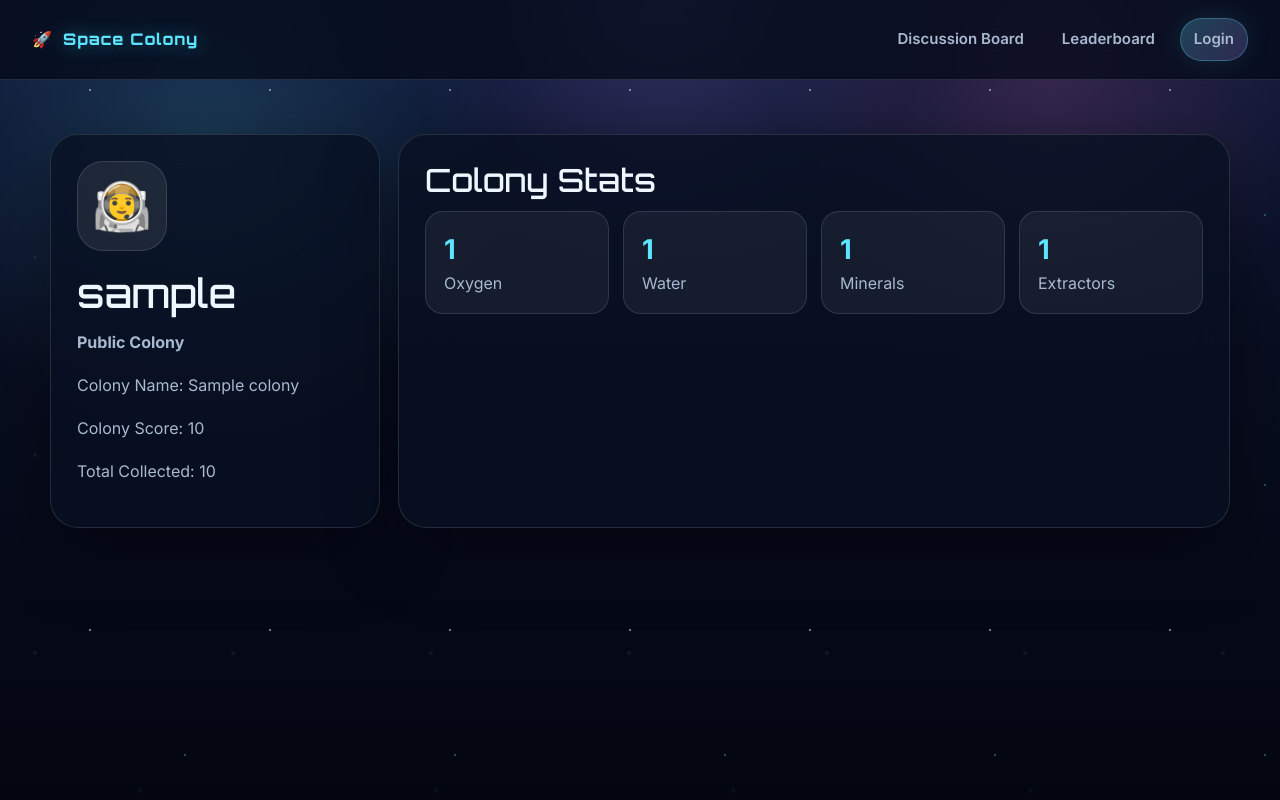
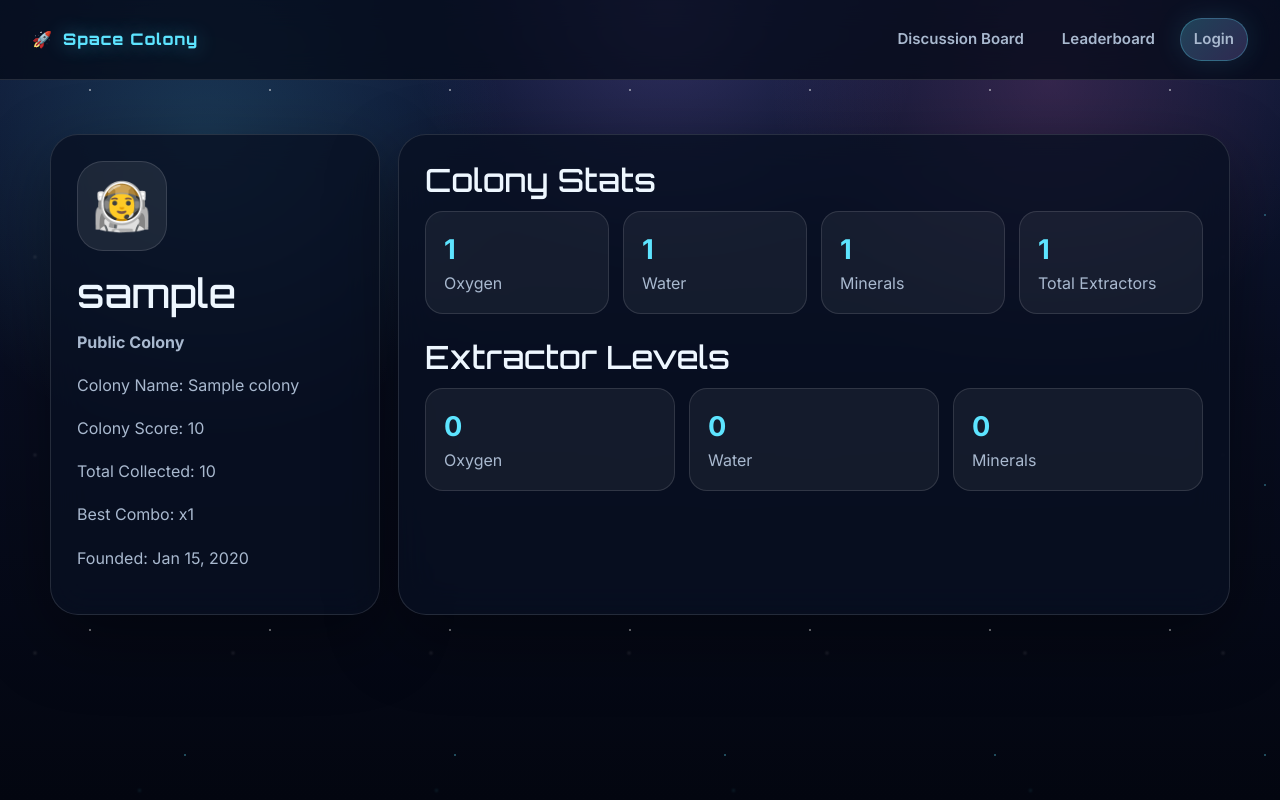
Before and after one commit to bkarthikey/AWD-group-project, a Flask app: a page that uses app/templates/profile.html in a window 1280 px wide. Run offline with Flask 3, Linux system fonts and the light colour scheme; tables that the repository leaves empty hold one stand-in row (values such as "Sample post").

Commit message:
Add real colony stats to profile page

```diff
--- a/app/routes.py
+++ b/app/routes.py
@@ -5,7 +5,7 @@ from flask import Blueprint, current_app, flash, redirect, render_template, requ
 from flask_login import current_user, login_required, login_user, logout_user
 from werkzeug.utils import secure_filename
 
-from .colony_service import apply_passive_income, get_ranked_public_colonies
+from .colony_service import apply_passive_income, get_ranked_public_colonies, get_upgrade_levels
 from .extensions import db
 from .forms import CommentForm, DiscussionPostForm, LoginForm, RegisterForm, RewardExchangeForm
 from .models import Colony, Comment, DiscussionPost, RewardExchange, User
@@ -248,7 +248,14 @@ def profile(username):
     colony = ensure_colony(user)
     apply_passive_income(colony)
     db.session.commit()
-    return render_template("profile.html", profile_user=user, colony=colony)
+    upgrade_levels = get_upgrade_levels(colony)
+    profile_stats = {
+        "total_extractors": sum(upgrade_levels.values()),
+        "oxygen_extractors": upgrade_levels["oxygen"],
+        "water_extractors": upgrade_levels["water"],
+        "mineral_extractors": upgrade_levels["minerals"],
+    }
+    return render_template("profile.html", profile_user=user, colony=colony, profile_stats=profile_stats)
 
 
 @main_bp.get("/profile")
--- a/app/templates/profile.html
+++ b/app/templates/profile.html
@@ -11,6 +11,8 @@
     <p>Colony Name: {{ colony.name }}</p>
     <p>Colony Score: {{ "{:,}".format(colony.score) }}</p>
     <p>Total Collected: {{ "{:,}".format(colony.total_collected) }}</p>
+    <p>Best Combo: x{{ colony.best_combo }}</p>
+    <p>Founded: {{ colony.created_at.strftime("%b %d, %Y") }}</p>
   </section>
 
   <section class="profile-card wide">
@@ -19,7 +21,14 @@
       <div><strong>{{ "{:,}".format(colony.oxygen) }}</strong><span>Oxygen</span></div>
       <div><strong>{{ "{:,}".format(colony.water) }}</strong><span>Water</span></div>
       <div><strong>{{ "{:,}".format(colony.minerals) }}</strong><span>Minerals</span></div>
-      <div><strong>{{ colony.upgrades|length }}</strong><span>Extractors</span></div>
+      <div><strong>{{ profile_stats.total_extractors }}</strong><span>Total Extractors</span></div>
+    </div>
+
+    <h2 class="profile-subheading">Extractor Levels</h2>
+    <div class="profile-stats extractor-stats">
+      <div><strong>{{ profile_stats.oxygen_extractors }}</strong><span>Oxygen</span></div>
+      <div><strong>{{ profile_stats.water_extractors }}</strong><span>Water</span></div>
+      <div><strong>{{ profile_stats.mineral_extractors }}</strong><span>Minerals</span></div>
     </div>
   </section>
 </main>
--- a/assets/css/style.css
+++ b/assets/css/style.css
@@ -1584,6 +1584,14 @@ a {
   color: var(--muted);
 }
 
+.profile-subheading {
+  margin-top: 24px;
+}
+
+.extractor-stats {
+  grid-template-columns: repeat(3, 1fr);
+}
+
 .private-shell {
   display: grid;
   place-items: center;
```
Also changed, not shown: tests/test_auth_pages.py (+40 -1 lines), README.md.
